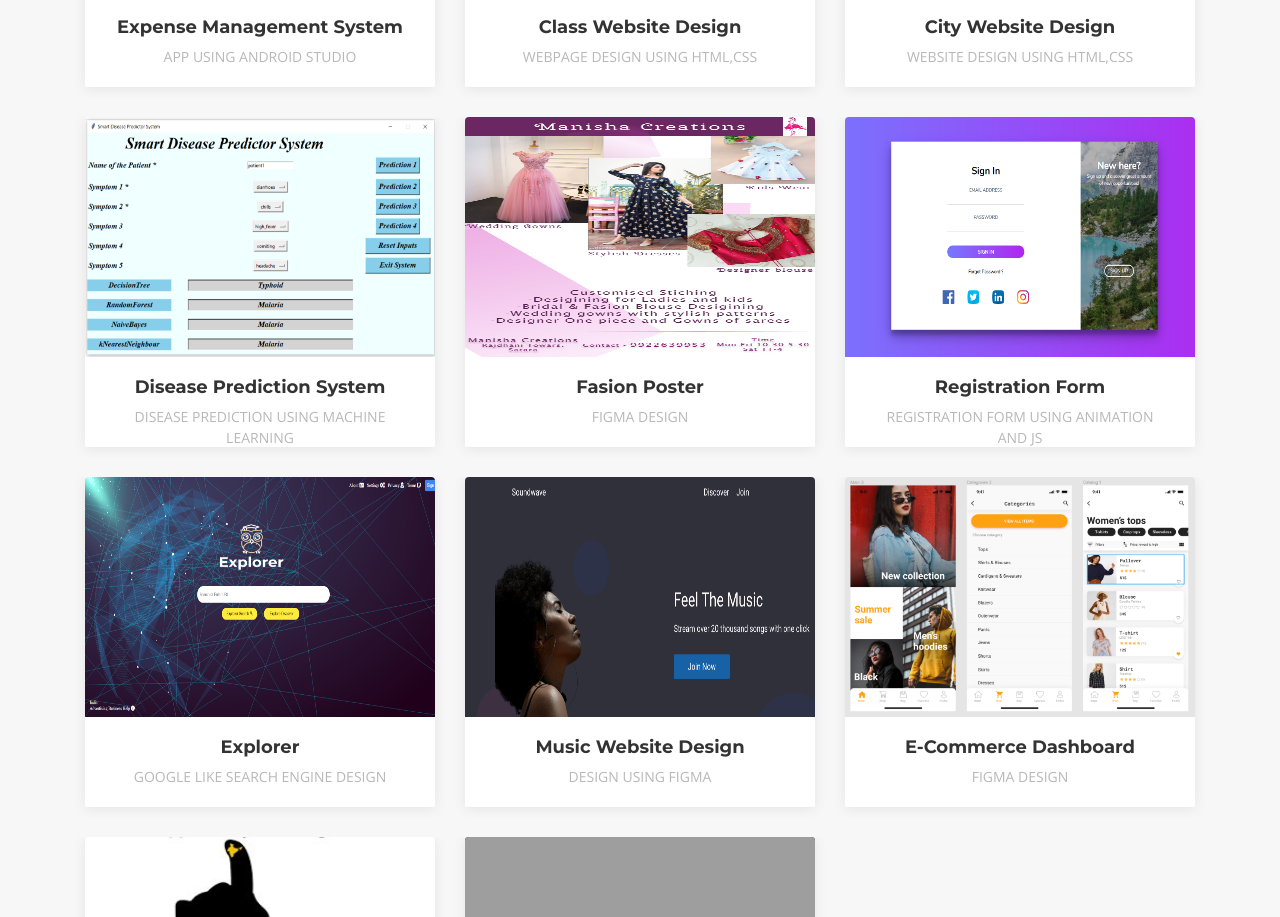
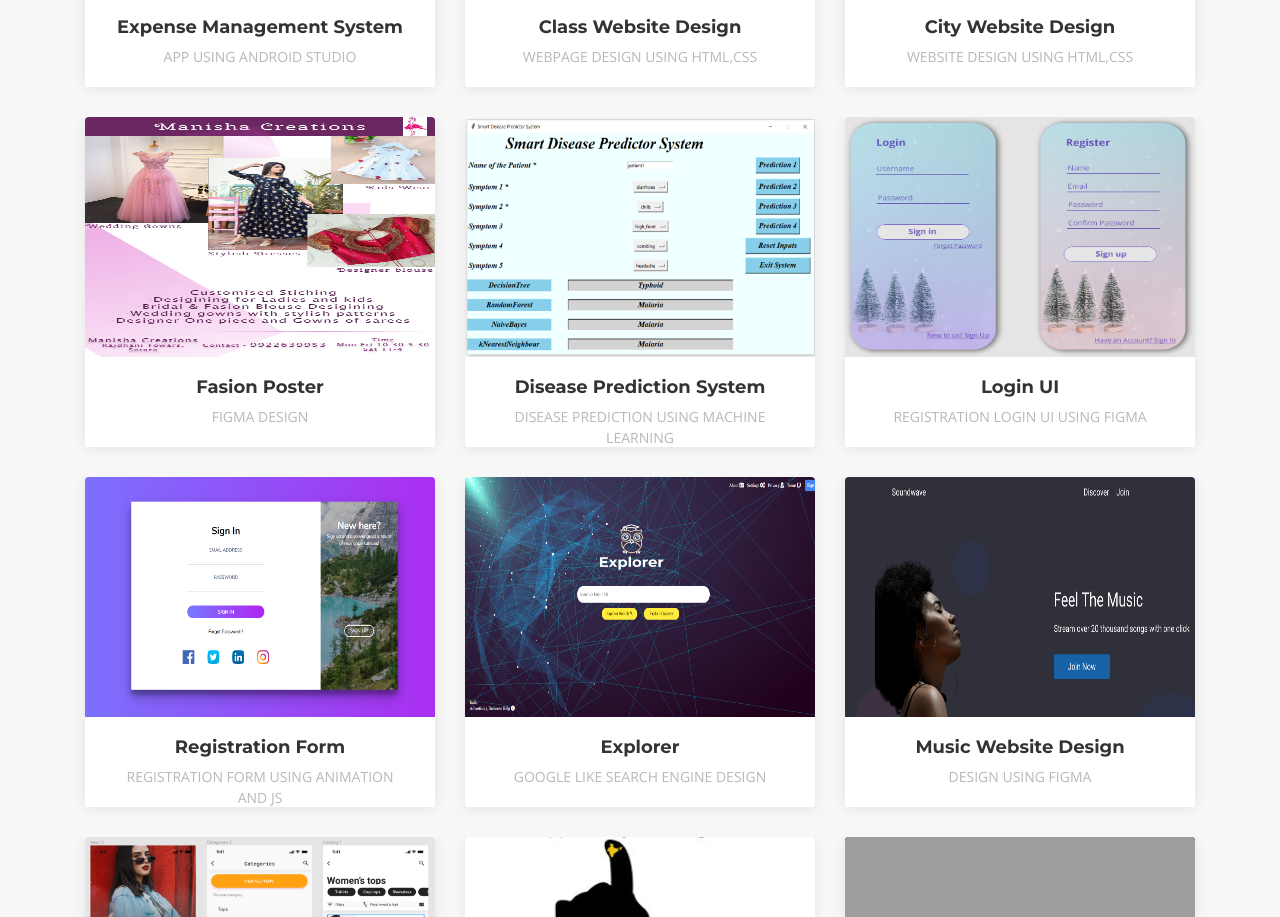
Before and after one commit to Sayali1706/Sayali_portfolio, a plain HTML site: page index.html in a window 1280 px wide. Shown: the part 4302-5219 px from the top of the page. Drawn offline with nearby package versions, Linux system fonts and the light colour scheme; grey boxes are pictures that could not be loaded; files whose address does not match are found by name.

Commit message:
proj cahnges

```diff
--- a/index.html
+++ b/index.html
@@ -450,7 +450,7 @@
               <figure>
                 <img src="assets/img/portfolio/ss11.png" class="img-fluid" alt="">
                 <a href="assets/img/portfolio/ss11.png" class="link-preview venobox" data-gall="portfolioGallery" title="Card 3"><i class="ion ion-eye"></i></a>
-                <a href="https://drive.google.com/drive/folders/1j3Z_fFzhKU2dSCHPRPl1KtU2xywGR7rG" class="link-details" title="More Details"><i class="ion ion-android-open"></i></a>
+                <a href="https://drive.google.com/file/d/1u8z_x4w4Tjb48I9L-ropvoIWjQzw74-C/view?usp=sharing" class="link-details" title="More Details"><i class="ion ion-android-open"></i></a>
               </figure>
 
               <div class="portfolio-info">
@@ -521,6 +521,21 @@
             </div>
           </div>
 
+          <div class="col-lg-4 col-md-6 portfolio-item filter-card wow fadeInUp">
+            <div class="portfolio-wrap">
+              <figure>
+                <img src="assets/img/portfolio/ss13.png" class="img-fluid" alt="">
+                <a href="assets/img/portfolio/ss13.png" class="link-preview venobox" data-gall="portfolioGallery" title="Card 4"><i class="ion ion-eye"></i></a>
+                <a href="https://drive.google.com/file/d/1WC2_tcqDFujnRQ_ZqexuHAo1uxu2nzkR/view?usp=sharing" class="link-details" title="More Details"><i class="ion ion-android-open"></i></a>
+              </figure>
+
+              <div class="portfolio-info">
+                <h4><a href="#">Fasion Poster</a></h4>
+                <p>Figma Design</p>
+              </div>
+            </div>
+          </div>
+
            <div class="col-lg-4 col-md-6 portfolio-item filter-other wow fadeInUp">
             <div class="portfolio-wrap">
               <figure>
@@ -536,35 +551,20 @@
             </div>
           </div>
 
-          <div class="col-lg-4 col-md-6 portfolio-item filter-web wow fadeInUp">
+           <div class="col-lg-4 col-md-6 portfolio-item filter-card wow fadeInUp">
             <div class="portfolio-wrap">
               <figure>
-                <img src="assets/img/portfolio/ss13.png" class="img-fluid" alt="">
-                <a href="assets/img/portfolio/ss13.png" class="link-preview venobox" data-gall="portfolioGallery" title="Card 4"><i class="ion ion-eye"></i></a>
-                <a href="https://drive.google.com/open?id=1mkvpwCMj8ZrSf2OtI53541QBBTMOp5v0" class="link-details" title="More Details"><i class="ion ion-android-open"></i></a>
+                <img src="assets/img/portfolio/ss15.png" class="img-fluid" alt="">
+                <a href="assets/img/portfolio/ss15.png" class="link-preview venobox" data-gall="portfolioGallery" title="Card 2"><i class="ion ion-eye"></i></a>
+                <a href="https://drive.google.com/file/d/1aT9Tkv9w6QNnrskwx4N5NQfMFCUqQUy_/view?usp=sharing" class="link-details" title="More Details"><i class="ion ion-android-open"></i></a>
               </figure>
 
               <div class="portfolio-info">
-                <h4><a href="#">Fasion Poster</a></h4>
-                <p>Figma Design</p>
+                <h4><a href="#">Login UI</a></h4>
+                <p>Registration Login UI using Figma</p>
               </div>
             </div>
           </div>
-
-           <!-- <div class="col-lg-4 col-md-6 portfolio-item filter-other wow fadeInUp">
-            <div class="portfolio-wrap">
-              <figure>
-                <img src="assets/img/portfolio/ss1.png" class="img-fluid" alt="">
-                <a href="assets/img/portfolio/ss1.png" class="link-preview venobox" data-gall="portfolioGallery" title="Card 2"><i class="ion ion-eye"></i></a>
-                <a href=" https://sayali1706.github.io/Registration_js/." class="link-details" title="More Details"><i class="ion ion-android-open"></i></a>
-              </figure>
-
-              <div class="portfolio-info">
-                <h4><a href="#">Testing</a></h4>
-                <p>Testing using Selenium</p>
-              </div>
-            </div>
-          </div> -->
 
           <div class="col-lg-4 col-md-6 portfolio-item filter-web wow fadeInUp">
             <div class="portfolio-wrap">
```
Also changed, not shown: assets/img/portfolio/ss15.png (added).
